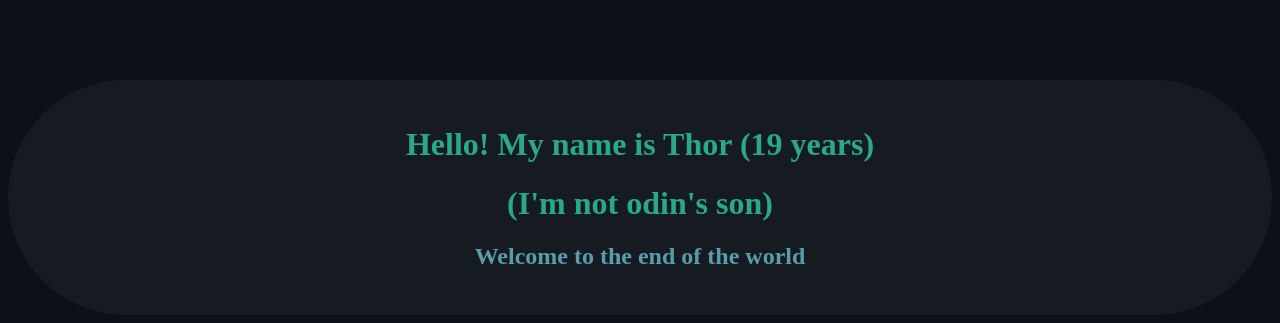
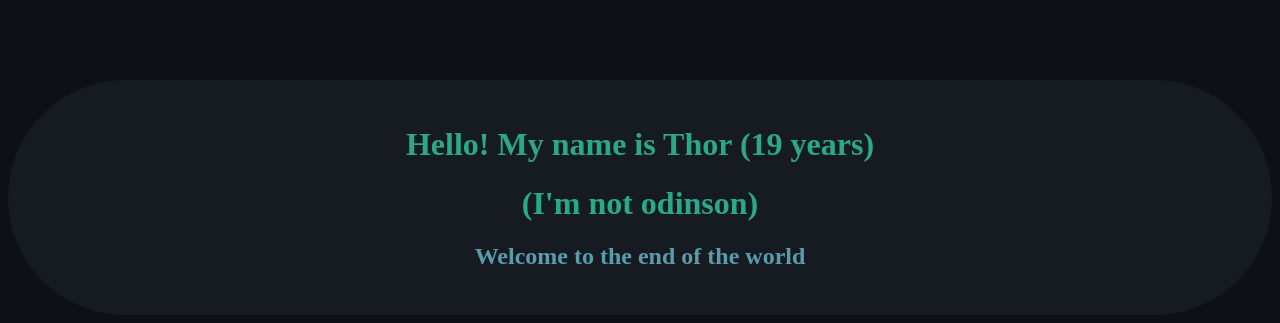
Before and after one commit to lessamat/lessamat.github.io, a plain HTML site: page index.html in a window 1280 px wide. Shown: the top 323 px of the page. Drawn offline with Linux system fonts and the light colour scheme.

Commit message:
Update index.html

```diff
--- a/index.html
+++ b/index.html
@@ -14,7 +14,7 @@
 
                 <div style="background-color: #161b22; border-radius: 500px; padding:25px; margin-bottom: 30px;">
                     <h1 style="color: #2aa889;">Hello! My name is Thor (19 years)</h1>
-                    <h1 style="color: #2aa889;">(I'm not odin's son)</h2>
+                    <h1 style="color: #2aa889;">(I'm not odinson)</h2>
                     <h2 style="color: #599cab;">Welcome to the end of the world</h3>
                 </div>
 
```
